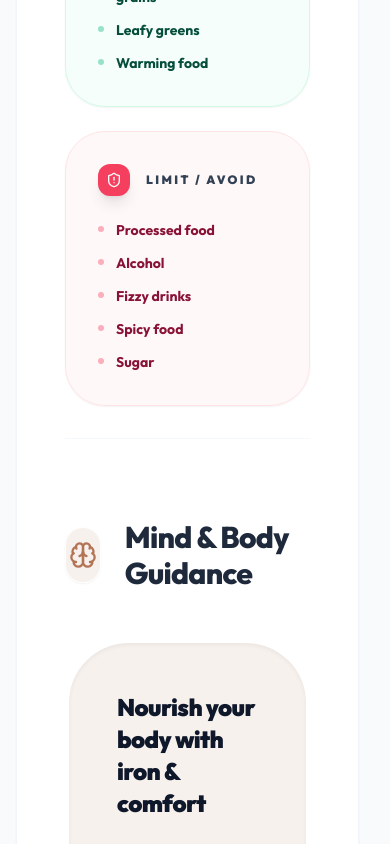
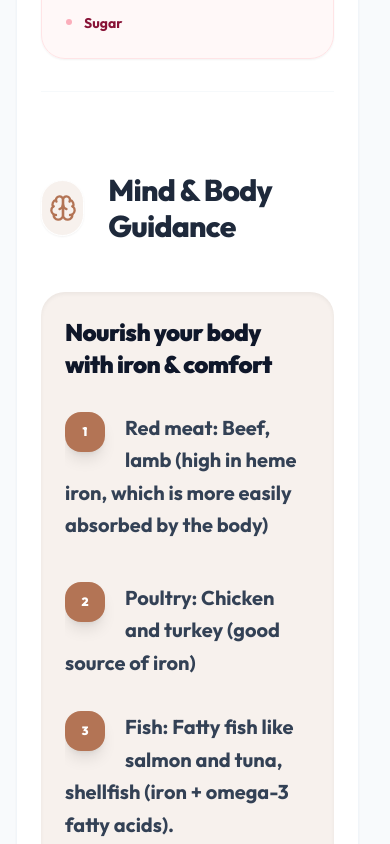
Before and after one commit to janosgyerik/cyclefuel, a React (Vite) app: page / in a window 390 px wide. Shown: the part 2860-3704 px from the top of the page. Built offline with nearby package versions, Linux system fonts and the light colour scheme.

Commit message:
Adjust padding on mobile

```diff
--- a/src/App.tsx
+++ b/src/App.tsx
@@ -233,7 +233,7 @@ const App: React.FC = () => {
     }[type];
 
     return (
-      <div className={`p-8 rounded-[2.5rem] border ${styles.bg} ${styles.border} shadow-sm group hover:shadow-xl transition-all duration-500`}>
+      <div className={`p-6 md:p-8 rounded-3xl md:rounded-[2.5rem] border ${styles.bg} ${styles.border} shadow-sm group hover:shadow-xl transition-all duration-500`}>
         <div className="flex items-center gap-4 mb-6">
           <div className={`w-8 h-8 rounded-xl flex items-center justify-center shadow-lg transform group-hover:scale-110 transition-transform ${styles.iconContainer}`}>
             {styles.icon}
@@ -288,7 +288,7 @@ const App: React.FC = () => {
           </div>
           <h3 className={`text-3xl md:text-4xl font-extrabold tracking-tight text-slate-800`}>Mind & Body Guidance</h3>
         </div>
-        <div className={`p-12 rounded-[4rem] ${phase.lightColor} border-4 border-white shadow-inner`}>
+        <div className={`p-6 md:p-12 rounded-3xl md:rounded-[4rem] ${phase.lightColor} border-0 md:border-4 border-white shadow-inner`}>
           <h4 className="font-black text-2xl text-slate-900 mb-8">{phase.moodTitle}</h4>
           <ul className="space-y-8">
             {phase.moodTips.map((tip: string, i: number) => (
@@ -310,7 +310,7 @@ const App: React.FC = () => {
         </div>
         <div className="grid grid-cols-1 md:grid-cols-2 gap-8">
           {Object.entries(phase.meals).map(([type, desc]) => (
-            <div key={type} className="p-10 bg-slate-50/50 shadow-sm rounded-[3rem] border border-slate-100 hover:bg-white hover:shadow-xl transition-all duration-500 group">
+            <div key={type} className="p-6 md:p-10 bg-slate-50/50 shadow-sm rounded-3xl md:rounded-[3rem] border border-slate-100 hover:bg-white hover:shadow-xl transition-all duration-500 group">
               <span className="text-xs font-black tracking-[0.3em] text-slate-400 uppercase mb-4 block group-hover:text-slate-500 transition-colors">{type}</span>
               <p className="text-slate-800 font-extrabold leading-tight text-2xl">{desc as string}</p>
             </div>
@@ -367,7 +367,7 @@ const App: React.FC = () => {
 
         <div className="grid grid-cols-1 lg:grid-cols-12 gap-12">
           <div className="lg:col-span-5 flex flex-col gap-8">
-            <section className="bg-white p-12 rounded-[4rem] shadow-sm border border-slate-100 flex flex-col items-center relative overflow-hidden group">
+            <section className="bg-white p-6 md:p-12 rounded-3xl md:rounded-[4rem] shadow-sm border border-slate-100 flex flex-col items-center relative overflow-hidden group">
               <div className="absolute top-0 right-0 w-64 h-64 bg-slate-50 rounded-full blur-3xl -mr-32 -mt-32 opacity-50 transition-colors duration-1000"></div>
               <div className="relative w-80 h-80 flex items-center justify-center select-none" ref={svgRef as any}>
                 <svg viewBox="0 0 200 200" className="w-full h-full transform -rotate-90">
@@ -410,7 +410,7 @@ const App: React.FC = () => {
           </div>
 
           <div className="lg:col-span-7 space-y-8">
-            <section className="bg-white p-12 rounded-[4rem] shadow-sm border border-slate-100 min-h-full flex flex-col relative overflow-hidden">
+            <section className="bg-white p-6 md:p-12 rounded-3xl md:rounded-[4rem] shadow-sm border border-slate-100 min-h-full flex flex-col relative overflow-hidden">
               <div className={`absolute top-0 right-0 w-96 h-96 ${currentPhase.lightColor} blur-[120px] -mr-48 -mt-48 transition-colors duration-1000`}></div>
               <div className="relative flex-grow">
                 <DetailView phase={currentPhase} phaseKey={currentPhaseKey} />
```
